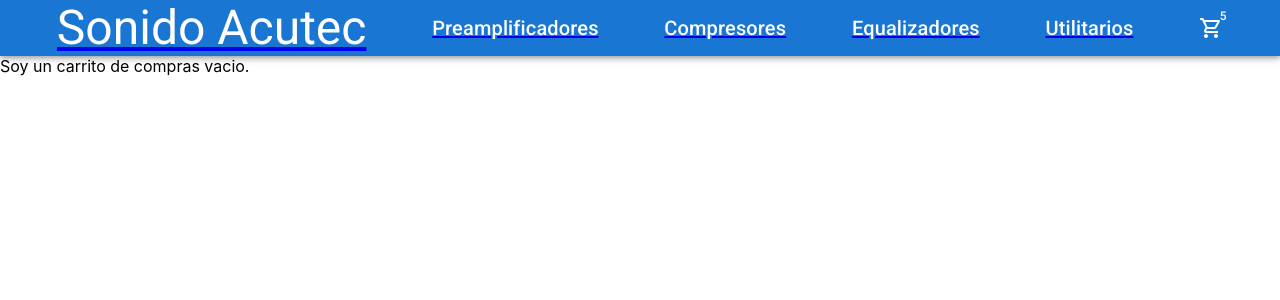
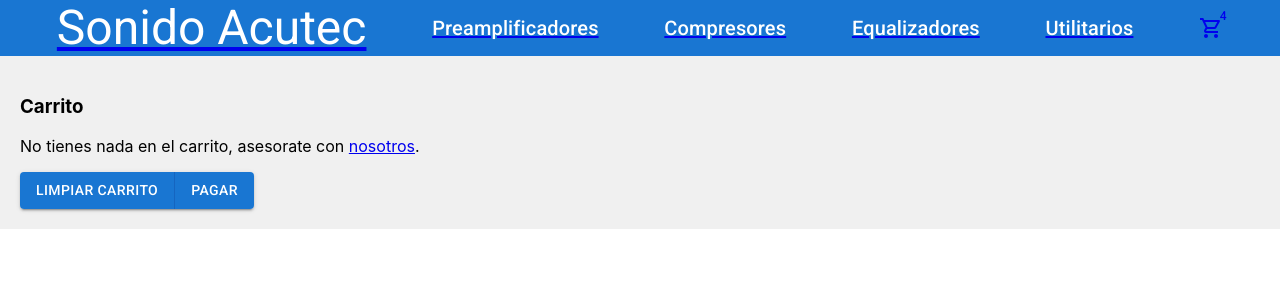
Before and after one commit to pabloandura/entregaClase6, a React (Create React App) app: page /cart in a window 1280 px wide. Shown: the top 300 px of the page. Built offline with nearby package versions, Linux system fonts and the light colour scheme.

Commit message:
added Context to Cart with Functions

```diff
--- a/src/App.js
+++ b/src/App.js
@@ -3,23 +3,27 @@ import BarraNav from './components/BarraNav'
 import ItemDetailContainer from './components/ItemDetailContainer';
 import ItemListContainer from './components/ItemListContainer'
 import CartContainer from './components/CartContainer';
-import {BrowserRouter, Routes, Route} from 'react-router-dom';
+import Contacto from "./components/Contacto";
+import { BrowserRouter, Routes, Route } from 'react-router-dom';
+import CartContextProvider from './components/CartContext';
+import { NoiseControlOffSharp } from '@mui/icons-material';
 
 function App() {
 
 
   return (
-    <>
+    <CartContextProvider>
       <BrowserRouter>
-      <BarraNav/>
-          <Routes>
-            <Route path='/' element={<ItemListContainer/>}/>
-            <Route path='/category/:idCategory' element={<ItemListContainer/>}/>
-            <Route path='/item/:idDetail' element={<ItemDetailContainer/>}/>
-            <Route path='/cart' element={<CartContainer/>}/>
-          </Routes>
+        <BarraNav />
+        <Routes>
+          <Route path='/' element={<ItemListContainer />} />
+          <Route path='/category/:idCategory' element={<ItemListContainer />} />
+          <Route path='/item/:idDetail' element={<ItemDetailContainer />} />
+          <Route path='/cart' element={<CartContainer />} />
+          <Route path='/contacto' element={<Contacto />} />
+        </Routes>
       </BrowserRouter>
-    </>
+    </CartContextProvider>
   );
 }
 
--- /dev/null
+++ b/src/components/CartContainer.css
@@ -0,0 +1,10 @@
+.contenedor {
+    background: rgb(240, 240, 240);
+    padding: 20px;
+}
+
+.botonesCartContainer {
+    display: block;
+    margin-left: auto;
+    margin-right: 0;
+}
--- a/src/components/CartContainer.js
+++ b/src/components/CartContainer.js
@@ -1,8 +1,46 @@
+import { useContext } from "react";
+import { CartContext } from "./CartContext";
+import { Link } from "react-router-dom";
+import {Button, ButtonGroup} from '@mui/material'
+import CartItem from './CartItem'
+import './CartContainer.css'
+
+
 const CartContainer = () => {
-    return(
+    const cartItems = useContext(CartContext);
+    console.log(cartItems.cartList)
+    const pago = () => {
+        alert('En construccion');
+    }
+
+    return (
         <>
-            Soy un carrito de compras vacio.
+            <div className="contenedor">
+                <h3>
+                    Carrito
+                </h3>
+
+                {
+                    cartItems.cartList.length > 0
+                        ? cartItems.cartList.map(item =>
+                        <CartItem
+                            name={item.name}
+                            key={item.key}
+                            img={item.image}
+                            cant={item.sales}
+                            removeItem={cartItems.removeItem}
+                            idRem={item.key}
+                        />
+                        )
+                        : <p>No tienes nada en el carrito, asesorate con <Link to='/contacto'>nosotros</Link>.</p>
+                }
+                <ButtonGroup className="botonesCartContainer" variant="contained" aria-label="outlined primary button group">
+                    <Button onClick={cartItems.clear}>Limpiar Carrito</Button>
+                    <Button onClick={pago}>Pagar</Button>
+                </ButtonGroup>
+            </div>
         </>
+
     )
 }
 
--- /dev/null
+++ b/src/components/CartContext.jsx
@@ -0,0 +1,36 @@
+import { useState } from "react";
+import { createContext } from "react"
+
+export const CartContext = createContext(); /* exportamos en el mismo archivo que el de la logica global */
+
+const CartContextProvider = ({ children }) => {
+    const [cartList, setCartList] = useState([]);
+
+
+    const removeItem = (id) => {
+        const result = cartList.filter(producto => producto.key !== id); // filtramos a lo que de falso con la condicion
+        setCartList(result);
+    }
+
+    const isInCart = (id) => {
+        return cartList.some(item => id === item.key);
+    }
+
+    const clear = () => {
+        setCartList([]);
+    }
+
+    const addToCart = (item) => {
+        setCartList([...cartList, item]);
+    }
+
+
+
+    return (
+        <CartContext.Provider value={{ cartList, addToCart, removeItem, isInCart, clear }}> {/* Cualquiera de estos children tendra acceso a 'value'*/}
+            {children}
+        </CartContext.Provider>
+    )
+}
+
+export default CartContextProvider;
--- /dev/null
+++ b/src/components/CartItem.css
@@ -0,0 +1,19 @@
+.imgItem {
+    border-radius: 50%;
+    height:200px;
+    width:200px;
+    display: inline-block;
+}
+
+.info {
+  float: right;
+  margin-right: 100px;
+}
+
+.cant {
+  display: inline;
+}
+
+.container {
+  overflow: clip;
+}
--- /dev/null
+++ b/src/components/CartItem.js
@@ -0,0 +1,22 @@
+import { Button } from '@mui/material';
+import './CartItem.css';
+
+const CartItem = (props) => {
+    return(
+        <div className='container'>
+            <img
+                className='imgItem'
+                alt={props.name}
+                src={props.img}
+            />
+            <div className='info'>
+                <h1>{props.name}</h1>
+                <h3 className='cant'>Cantidad: {props.cant}</h3>
+                    <Button onClick={() => props.removeItem(props.idRem)}>Remove Item</Button>
+            </div>
+        </div>
+
+        )
+}
+
+export default CartItem;
--- a/src/components/CartWidget.js
+++ b/src/components/CartWidget.js
@@ -1,12 +1,14 @@
 import { Badge } from '@mui/material';
 import { ShoppingCartOutlined } from '@mui/icons-material/';
+import { Link } from 'react-router-dom';
 
-const CartWidget = (quantityCartItems) => {
-    quantityCartItems = 5
+const CartWidget = () => {
     return (
-        <Badge badgeContent={quantityCartItems}>
+    <Link to='/cart'>
+        <Badge badgeContent={4}>
             <ShoppingCartOutlined/>
         </Badge>
+    </Link>
     )
 }
 
--- /dev/null
+++ b/src/components/Contacto.js
@@ -0,0 +1,10 @@
+const Contacto = () => {
+
+    return(
+        <div className='contenedor'>
+        Hecho para Coderhouse | Profesores Camilo Griffa y Alex Marin Mendez
+        </div>
+    )
+}
+
+export default Contacto;
--- a/src/components/Item.js
+++ b/src/components/Item.js
@@ -9,8 +9,11 @@ import { Link } from 'react-router-dom';
 import './Item.css'
 
 const Item = (props) => {
+
+
+
   return (
-    <Grid  item xs={3}>
+    <Grid  item xs={3} >
     <Card sx={{ minWidth: 275 }}>
       <CardContent>
         <Typography variant="h6" color="text.secondary" gutterBottom>
@@ -28,9 +31,11 @@ const Item = (props) => {
       </CardContent>
       <CardActions>
         <Link to={'/item/'+props.id}>
-          <Button size="small" variant='outlined'>+ Informacion</Button>
+          <Button size="small" variant='outlined'
+            sx={{width:'100%'}}>
+            + Informacion
+          </Button>
         </Link>
-          <Button size="small" variant='outlined'>Agregar al Carrito</Button>
       </CardActions>
     </Card>
     </Grid>
--- a/src/components/ItemDetail.js
+++ b/src/components/ItemDetail.js
@@ -1,18 +1,26 @@
-import { Grid,Button,ButtonGroup } from "@mui/material"
-import { useState } from "react";
+import { Grid,Button } from "@mui/material"
+import { useState, useContext } from "react";
 import {Link} from 'react-router-dom'
+import { CartContext } from "./CartContext";
 import ItemCount from './ItemCount'
 import './ItemDetail.css'
 
 const ItemDetail = ({item}) => {
+    const ContextItems = useContext(CartContext);
 
     // contador de items a comprar
     const [itemCount, setItemCount] = useState(0);
 
     //funcion de carrito
     const onAdd = (cant) => {
-        alert(`Pusiste ${cant} ${item.name}s en el carrito`)
         setItemCount(cant);
+        if(ContextItems.isInCart(item.key)){
+            const pos = ContextItems.cartList.indexOf(item);
+            ContextItems.cartList[pos].sales += cant;
+        } else {
+            item.sales = cant;
+            ContextItems.addToCart(item);
+        }
     }
 
     return(
```
Also changed, not shown: src/usefuls/products.js (+18 -9 lines), src/components/Item.css (line endings or trailing spaces).
